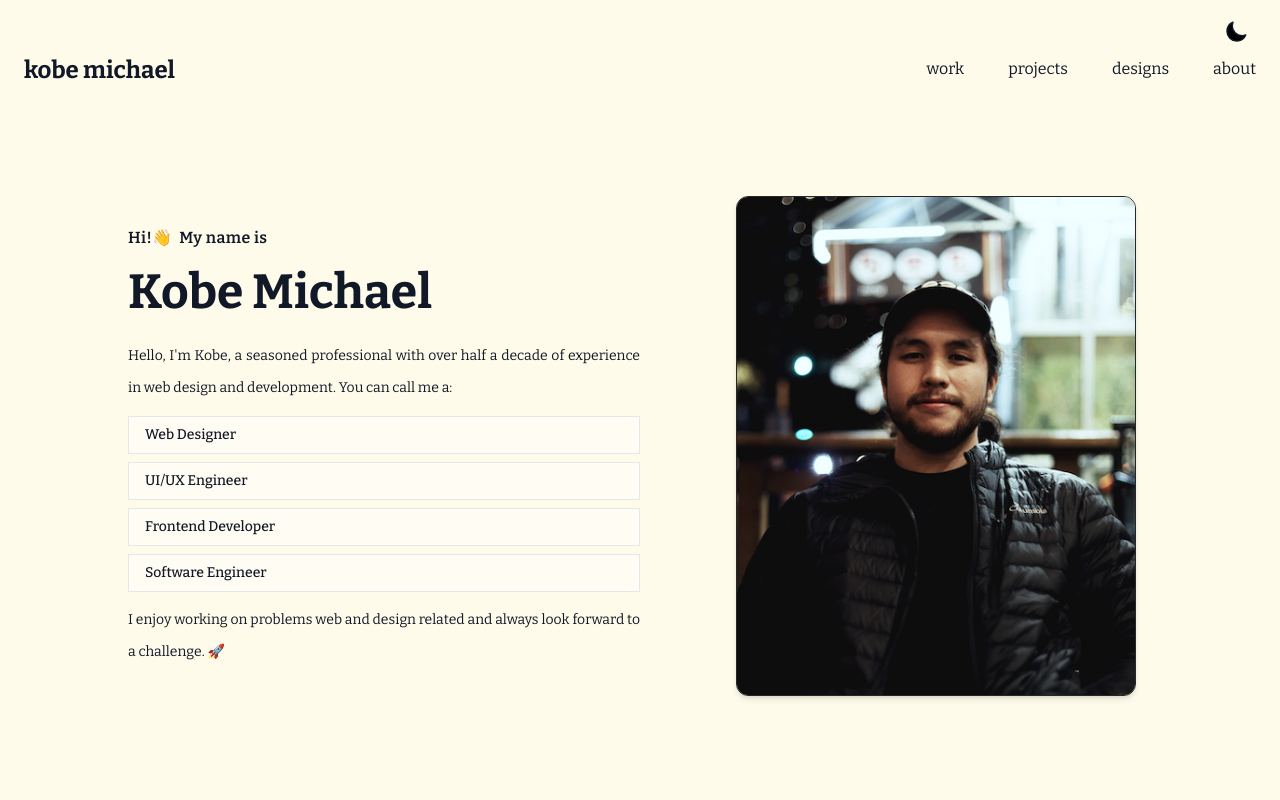
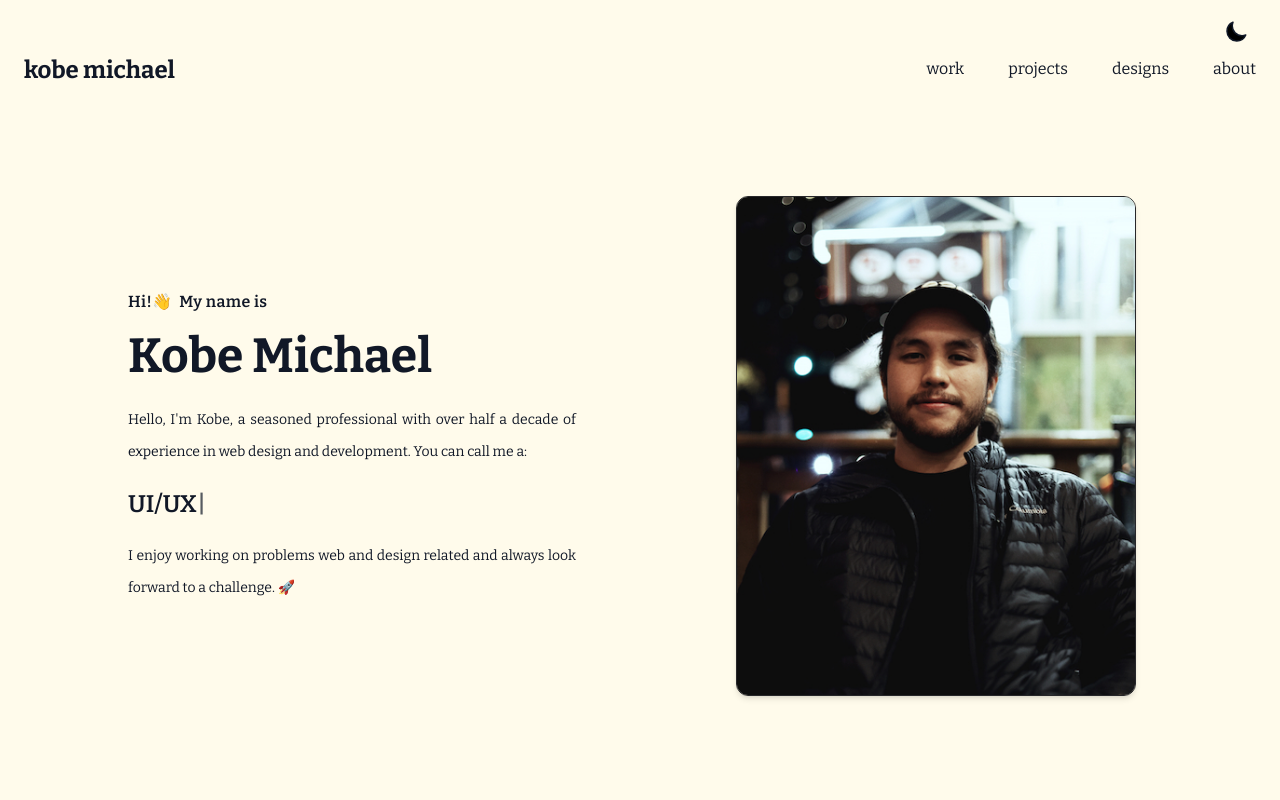
Before and after one commit to Kobeboy15/personal_website, a Next.js app: page / in a window 1280 px wide. Shown: the top 800 px of the page. Built offline with nearby package versions, Linux system fonts and the light colour scheme.

Commit message:
Implement typewriter effect

```diff
--- a/package.json
+++ b/package.json
@@ -18,7 +18,8 @@
     "nextjs-toploader": "^1.6.4",
     "react": "^18",
     "react-dom": "^18",
-    "styled-components": "^6.1.1"
+    "styled-components": "^6.1.1",
+    "typewriter-effect": "^2.21.0"
   },
   "devDependencies": {
     "@tailwindcss/typography": "^0.5.10",
--- a/src/app/page.tsx
+++ b/src/app/page.tsx
@@ -1,26 +1,27 @@
+"use client";
+
 import HeroImage from "@/assets/Me.jpg";
 import { Reveal } from "@/components/Reveal";
 import Image from "next/image";
+import TypeWriterComponent from "@/components/TypeWriterComponent";
 
 export default async function Home() {
   return (
     <div className="mx-auto max-w-5xl">
       <div className="mx-auto flex flex-col md:flex-row items-center gap-y-5">
         <div className="flex-1">
-          <div className="lg:max-w-lg">
+          <div className="lg:max-w-md">
             <h2 className="text-base font-semibold leading-7 tracking-wide">
               Hi!👋 &nbsp;My name is
             </h2>
             <h1 className="mt-4 text-5xl font-bold">Kobe Michael</h1>
-            <div className="mt-6 text-sm md:text-md text-justify leading-8">
+            <div className="mt-6 grid gap-5 text-sm md:text-md text-justify leading-8">
               <p className="">
                 Hello, I&apos;m Kobe, a seasoned professional with over half a
                 decade of experience in web design and development. You can call
                 me a:
               </p>
-              <ul className="my-3 justify-center md:justify-start grid grid-cols-2 md:grid-cols-1 gap-2">
-                {PositionTitles()}
-              </ul>
+              <TypeWriterComponent />
               <p>
                 I enjoy working on problems web and design related and always
                 look forward to a challenge. 🚀
@@ -44,23 +45,3 @@ export default async function Home() {
     </div>
   );
 }
-
-function PositionTitles() {
-  const positions = [
-    "Web Designer",
-    "UI/UX Engineer",
-    "Frontend Developer",
-    "Software Engineer",
-  ];
-
-  return positions.map((name, idx) => (
-    <li
-      key={`positionTitle${idx}`}
-      className="font-medium px-4 py-2 bg-white/40 dark:border-zinc-800 dark:bg-zinc-800/40 transition-colors dark:hover:border-zinc-600 border"
-    >
-      <Reveal delay={idx * 0.2}>
-        <p className="text-xs md:text-sm">{name}</p>
-      </Reveal>
-    </li>
-  ));
-}
--- /dev/null
+++ b/src/components/TypeWriterComponent.jsx
@@ -0,0 +1,21 @@
+import Typewriter from "typewriter-effect";
+
+export default function TypeWriterComponent() {
+  return (
+    <div className=" text-2xl font-semibold">
+      <Typewriter
+        options={{
+          strings: [
+            "Web Designer",
+            "UI/UX Engineer",
+            "Frontend Developer",
+            "Software Engineer ",
+          ],
+          autoStart: true,
+          loop: true,
+          deleteSpeed: "50",
+        }}
+      />
+    </div>
+  );
+}
```
Also changed, not shown: 2 other files (tests, documents, lock files or other folders).
